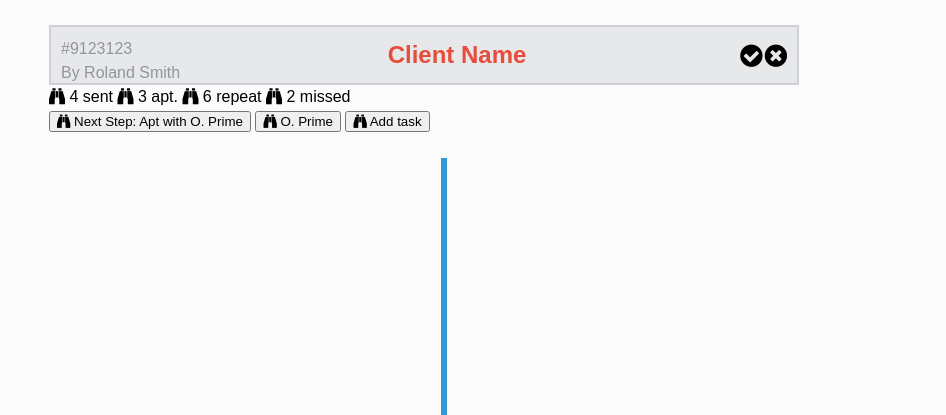
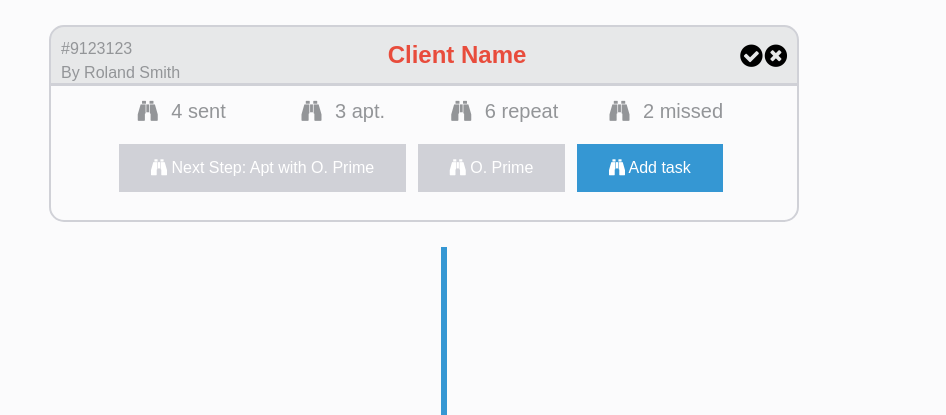
Before and after one commit to naguibihab/timeline, a website: page index.html in a window 1280 px wide. Shown: the top 415 px of the page, without its empty margins (232-1178 px from the left). Drawn offline with Linux system fonts and the light colour scheme.

Commit message:
Finished the heading

```diff
--- a/index.html
+++ b/index.html
@@ -18,28 +18,36 @@
 			</div>
 		</div>
 		<div class="heading-body">
-			<div class="block">
+			<div class="grid-row heading-summary grey">
+				<span class="width-25-percent float-left">
 					<i class="fa fa-binoculars" aria-hidden="true"></i>
 					4 sent
+				</span>
+				<span class="width-25-percent float-left">
 					<i class="fa fa-binoculars" aria-hidden="true"></i>
 					3 apt.
+				</span>
+				<span class="width-25-percent">
 					<i class="fa fa-binoculars" aria-hidden="true"></i>
 					6 repeat
+				</span>
+				<span class="width-25-percent float-right">
 					<i class="fa fa-binoculars" aria-hidden="true"></i>
 					2 missed
+				</span>
 			</div>
-			<div class="block">
-				<button>
+			<div class="block heading-buttons">
+				<button class="button disabled">
 					<i class="fa fa-binoculars" aria-hidden="true"></i>
 					<span> Next Step: Apt with O. Prime </span>
 				</button>
 
-				<button>
+				<button class="button disabled">
 					<i class="fa fa-binoculars" aria-hidden="true"></i>
 					<span> O. Prime </span>
 				</button>
 
-				<button>
+				<button class="button active">
 					<i class="fa fa-binoculars" aria-hidden="true"></i>
 					<span> Add task </span>
 				</button>
--- a/main.css
+++ b/main.css
@@ -1,3 +1,4 @@
+/* Common */
 body {
   font: normal 16px/1.5 "Georgia, serif", sans-serif;
   background: #fbfbfc;
@@ -14,6 +15,10 @@ body {
 
 .block {
   display: block;
+}
+
+.grid-row {
+  box-sizing: border-box;
 }
 
 .ml-5 {
@@ -48,6 +53,32 @@ body {
   float: right;
 }
 
+.float-left {
+  float: left;
+}
+
+.width-25-percent{
+  width: 25%;
+}
+
+.button {
+    border: none;
+    color: white;
+    padding: 15px 32px;
+    text-align: center;
+    text-decoration: none;
+    display: inline-block;
+    font-size: 16px;
+}
+
+.button.active {
+  background-color: #3597d3;
+}
+
+.button.disabled {
+  background-color: #d0d1d7;
+}
+
 /* Heading */
 .heading {
   margin: 25px;
@@ -61,7 +92,9 @@ body {
 .heading-title {
   background-color: #e7e8e9;
   padding: 10px;
-  border: 2px solid #d0d1d7;
+  border:  2px solid #d0d1d7;
+  border-bottom-width: 1px;
+  border-radius: 15px 15px 0px 0px;
 }
 
 .heading .action-buttons {
@@ -70,6 +103,29 @@ body {
 
 .heading .action-buttons i:first-child {
   margin-right: -5px;
+}
+
+.heading .heading-body {
+  font-size: 125%;
+  padding: 10px 50px 10px 50px;
+  border: 2px solid #d0d1d7;
+  border-radius: 0px 0px 15px 15px;
+}
+
+.heading .heading-summary {
+  text-align: center
+}
+
+.heading .heading-summary i {
+  margin-right: 8px;
+}
+
+.heading .heading-buttons {
+  padding: 15px;
+}
+
+.heading .heading-buttons button {
+  margin: 3px;
 }
 
 /* Timeline dots */
```
Lines whose indentation alone changed are shown as unchanged.
